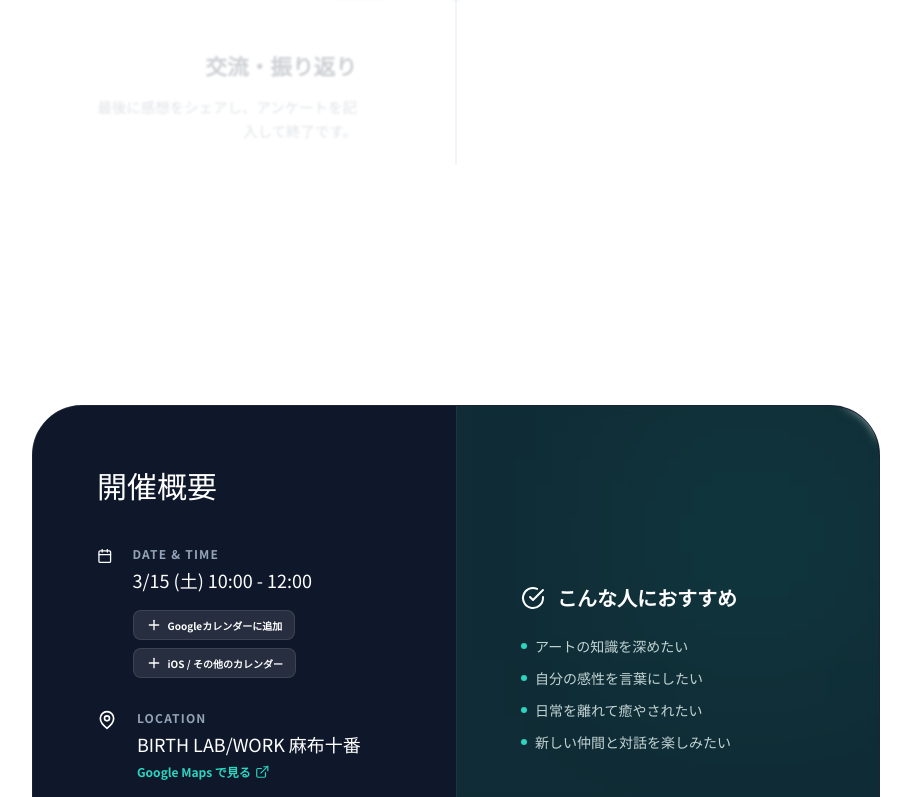
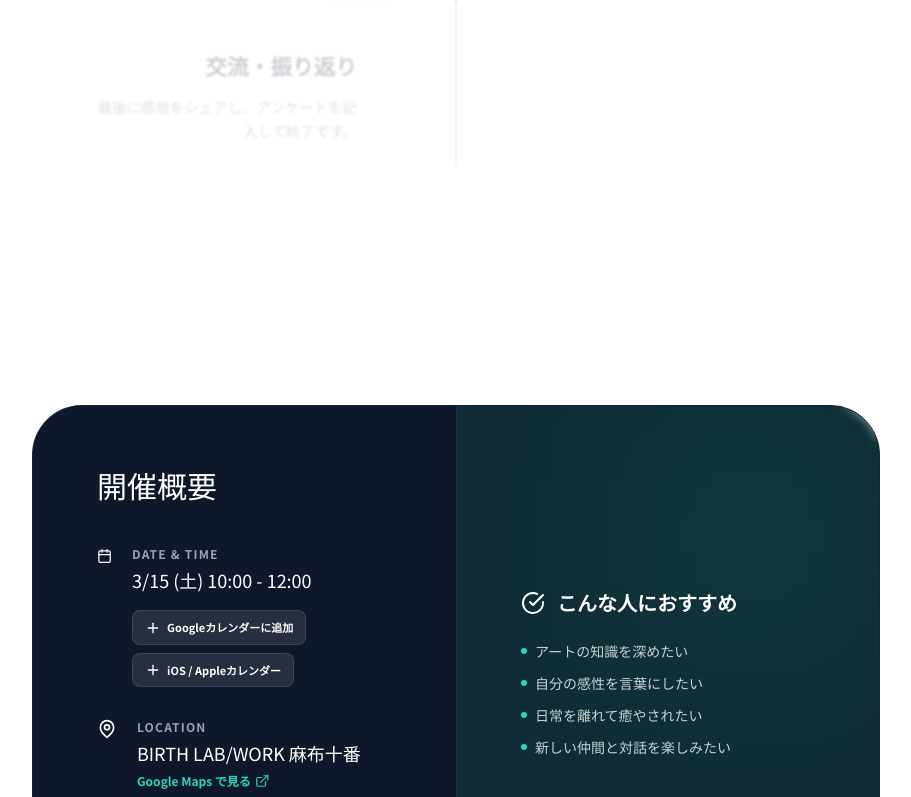
Before and after one commit to koimakita/art_dialogue, a React (Vite) app: page / in a window 1280 px wide. Shown: the part 3438-4235 px from the top of the page, without its empty margins (184-1095 px from the left). Built offline with nearby package versions, Linux system fonts and the light colour scheme.

Commit message:
addcalender2

```diff
--- a/src/App.jsx
+++ b/src/App.jsx
@@ -78,22 +78,13 @@ const App = () => {
   ];
 
   // Googleカレンダー登録URL
-  const getGoogleCalendarUrl = () => {
-    const baseUrl = "https://www.google.com/calendar/render?action=TEMPLATE";
-    const params = new URLSearchParams({
-      text: EVENT_DETAILS.title,
-      dates: `${EVENT_DETAILS.startTime}/${EVENT_DETAILS.endTime}`,
-      details: EVENT_DETAILS.description,
-      location: EVENT_DETAILS.location,
-    });
-    return `${baseUrl}&${params.toString()}`;
-  };
+  const googleCalendarUrl = `https://www.google.com/calendar/render?action=TEMPLATE&text=${encodeURIComponent(EVENT_DETAILS.title)}&dates=${EVENT_DETAILS.startTime}/${EVENT_DETAILS.endTime}&details=${encodeURIComponent(EVENT_DETAILS.description)}&location=${encodeURIComponent(EVENT_DETAILS.location)}`;
 
-  // Appleカレンダー/iCal (.ics) ファイルのダウンロード
-  const downloadIcsFile = () => {
-    const icsContent = [
+  // Appleカレンダー/iOS用 (.ics) データURL
+  const appleCalendarIcsUrl = `data:text/calendar;charset=utf-8,${encodeURIComponent([
     "BEGIN:VCALENDAR",
     "VERSION:2.0",
+    "PRODID:-//Art Dialogue Tokyo//Event//JP",
     "BEGIN:VEVENT",
     `SUMMARY:${EVENT_DETAILS.title}`,
     `LOCATION:${EVENT_DETAILS.location}`,
@@ -102,16 +93,7 @@ const App = () => {
     `DTEND:${EVENT_DETAILS.endTime}`,
     "END:VEVENT",
     "END:VCALENDAR"
-    ].join("\n");
-
-    const blob = new Blob([icsContent], { type: "text/calendar;charset=utf-8" });
-    const link = document.createElement("a");
-    link.href = window.URL.createObjectURL(blob);
-    link.setAttribute("download", "event.ics");
-    document.body.appendChild(link);
-    link.click();
-    document.body.removeChild(link);
-  };
+  ].join("\n"))}`;
 
   useEffect(() => {
     const tailwindScript = document.createElement('script');
@@ -307,7 +289,7 @@ const App = () => {
                     <div className="inline-block px-3 py-1 bg-teal-100 text-teal-700 text-[10px] font-bold tracking-widest uppercase rounded-full mb-6 font-sans">About the Artist</div>
                     <h2 className="text-3xl md:text-5xl font-serif mb-8 leading-tight">「光の画家」モネ。<br />なぜ彼は睡蓮を描き続けたのか？</h2>
                     <p className="text-lg text-slate-600 leading-relaxed mb-8 font-medium">
-                        クロード・モネは、刻一刻と移ろう光の表情を追い求め続けた、印象派の巨匠です。晩年、フランス・ジヴェルニーの自邸に自ら造り上げた「水の庭」の睡蓮を、200点以上にわたって描き続けました。白内障で視力を失いながらも、筆を置かなかった画家です。
+                        クロード・モネは、刻一刻と移ろう光の表情を追い求め続けた、印象派の巨匠です。晩年, フランス・ジヴェルニーの自邸に自ら造り上げた「水の庭」の睡蓮を, 200点以上にわたって描き続けました。白内障で視力を失いながらも、筆を置かなかった画家です。
                     </p>
                     <div className="space-y-4 font-sans">
                         <div className="flex gap-4 p-5 bg-white rounded-2xl shadow-sm border border-slate-100 hover:border-teal-200 transition-colors">
@@ -389,22 +371,23 @@ const App = () => {
                                 <p className="text-xs text-slate-400 uppercase tracking-widest mb-1 font-bold">Date & Time</p>
                                 <p className="text-lg font-medium">3/15 (土) 10:00 - 12:00</p>
 
-                                {/* カレンダー登録ボタン */}
+                                {/* カレンダー登録ボタン (モバイル対応済) */}
                                 <div className="mt-4 flex flex-wrap gap-2">
                                   <a
-                                    href={getGoogleCalendarUrl()}
+                                    href={googleCalendarUrl}
                                     target="_blank"
                                     rel="noopener noreferrer"
-                                    className="inline-flex items-center gap-1.5 px-3 py-1.5 bg-white/10 hover:bg-white/20 border border-white/10 rounded-lg text-[10px] font-bold transition-all"
+                                    className="inline-flex items-center gap-1.5 px-3 py-2 bg-white/10 hover:bg-white/20 border border-white/10 rounded-lg text-[11px] font-bold transition-all active:scale-95"
                                   >
                                     <IconPlus /> Googleカレンダーに追加
                                   </a>
-                                  <button
-                                    onClick={downloadIcsFile}
-                                    className="inline-flex items-center gap-1.5 px-3 py-1.5 bg-white/10 hover:bg-white/20 border border-white/10 rounded-lg text-[10px] font-bold transition-all cursor-pointer"
+                                  <a
+                                    href={appleCalendarIcsUrl}
+                                    download="event.ics"
+                                    className="inline-flex items-center gap-1.5 px-3 py-2 bg-white/10 hover:bg-white/20 border border-white/10 rounded-lg text-[11px] font-bold transition-all active:scale-95"
                                   >
-                                    <IconPlus /> iOS / その他のカレンダー
-                                  </button>
+                                    <IconPlus /> iOS / Appleカレンダー
+                                  </a>
                                 </div>
                             </div>
                         </div>
```
Lines whose indentation alone changed are shown as unchanged.
